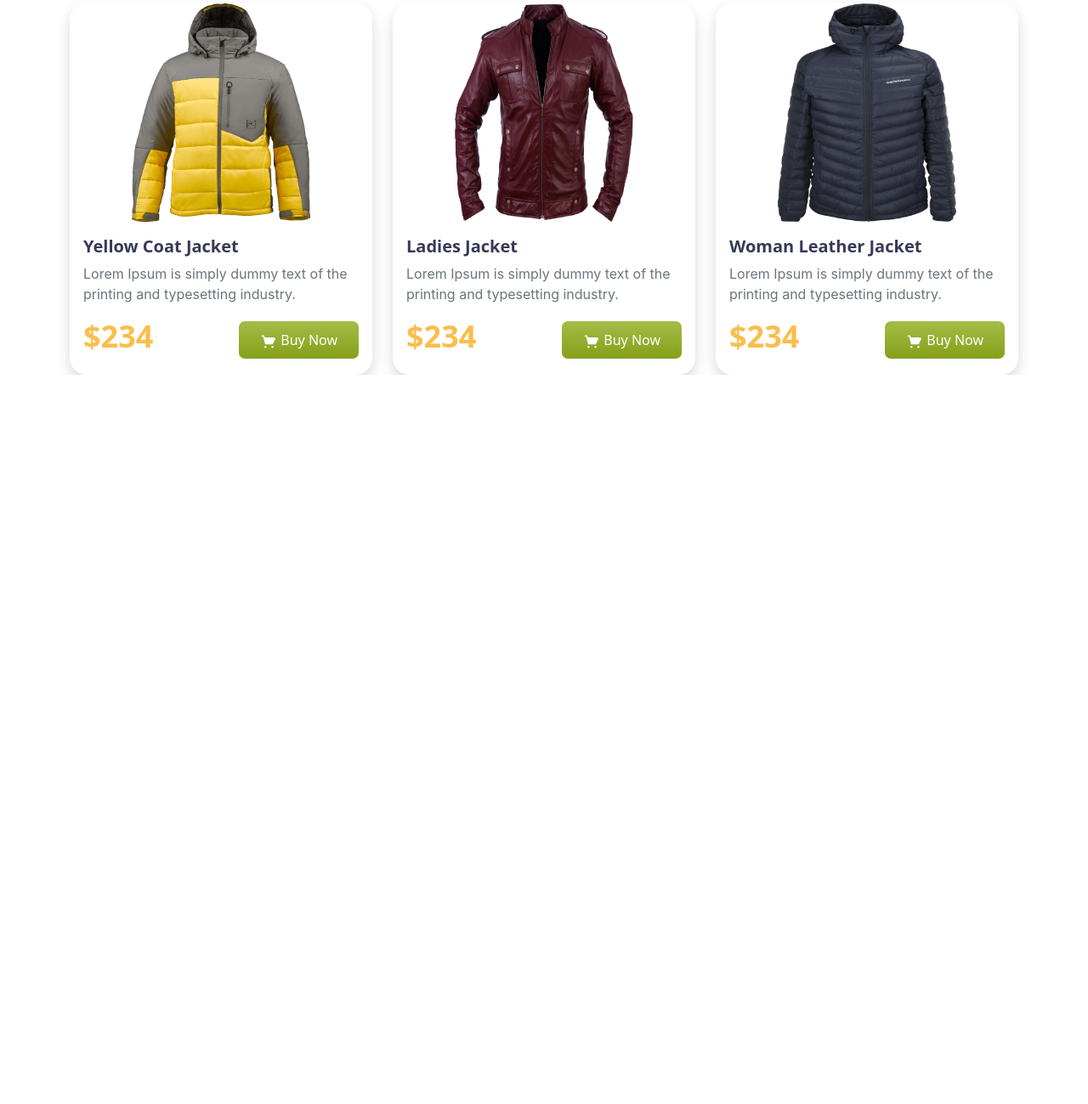
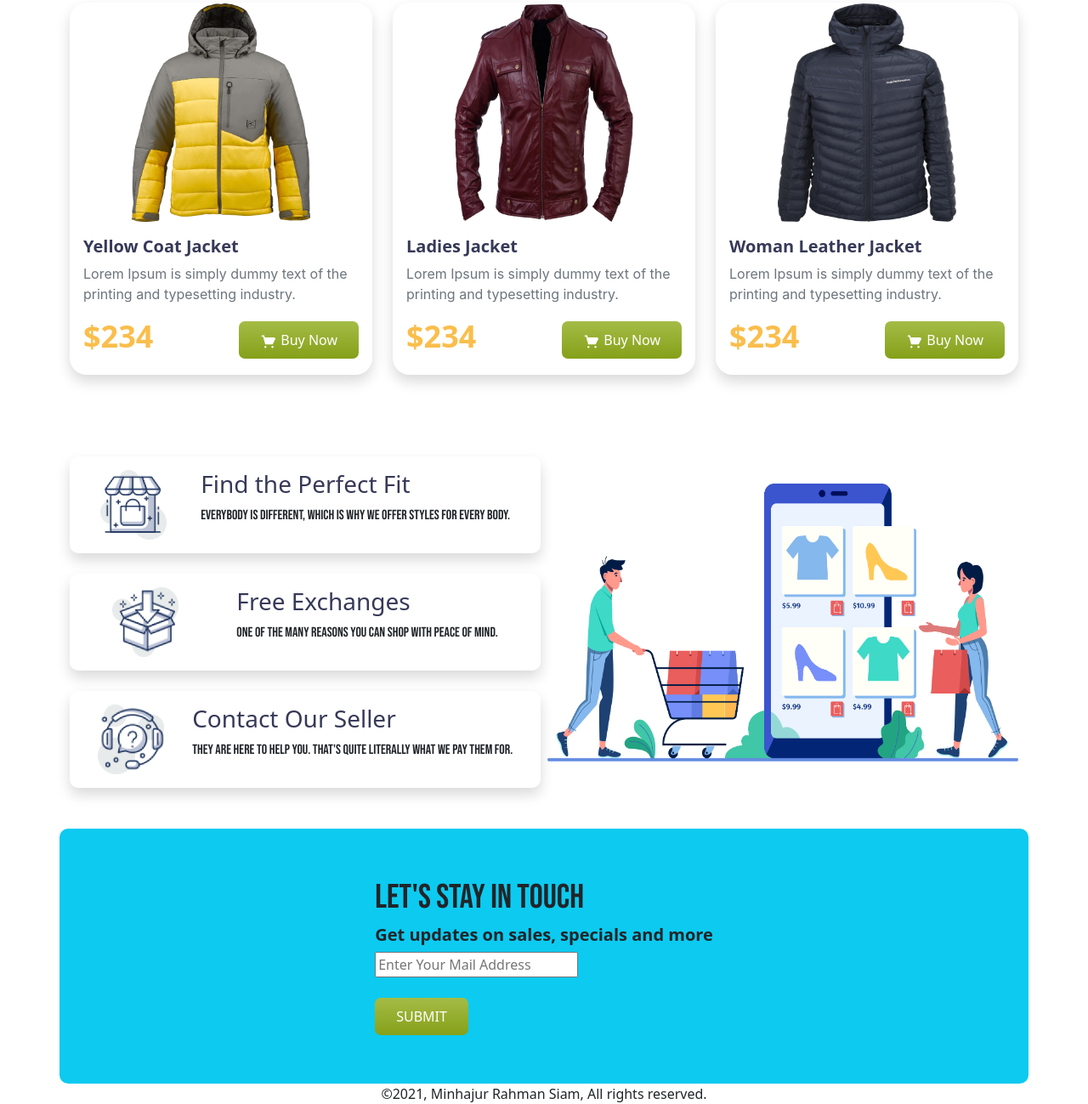
Before and after one commit to MinhajSiam/penguin-fashion, a plain HTML site: page index.html in a window 1280 px wide. Shown: the part 1176-2475 px from the top of the page at 85% size. Before the commit the page ends 1617 px from the top, so only its background shows below. Drawn offline with nearby package versions, Linux system fonts and the light colour scheme.

Commit message:
allmost complete

```diff
--- a/index.html
+++ b/index.html
@@ -200,8 +200,54 @@
                 </div>
             </div>
         </section>
-
+        <!-- ----------Section--3------------ -->
+        <section class="container mt-5 pt-5">
+            <div class="row g-2 d-flex justify-content-between align-items-center">
+                <div class="col-lg-6">
+                    <div style="border-radius: 10px;" class="d-flex shadow p-3 justify-content-around">
+                        <img style="width: 78px; height: 82px;" src="Logo, Icon/image 12.png" alt="">
+                        <div>
+                            <h3 class="head-2">Find the Perfect Fit</h3>
+                            <p>Everybody is different, which is why we offer styles for every body.</p>
+                        </div>
+                    </div>
+                    <br>
+                    <div style="border-radius: 10px;" class="d-flex shadow p-3 justify-content-around">
+                        <img style="width: 78px; height: 82px;" src="Logo, Icon/image 13.png" alt="">
+                        <div>
+                            <h3 class="head-2">Free Exchanges</h3>
+                            <p>One of the many reasons you can shop with peace of mind.</p>
+                        </div>
+                    </div>
+                    <br>
+                    <div style="border-radius: 10px;" class="d-flex shadow p-3 justify-content-around">
+                        <div>
+                            <img style="width: 78px; height: 82px;" src="Logo, Icon/image 14.png" alt="">
+                        </div>
+                        <div>
+                            <h3 class="head-2">Contact Our Seller</h3>
+                            <p>They are here to help you. That's quite literally what we pay them for.</p>
+                        </div>
+                    </div>
+                </div>
+                <div class="col-lg-6">
+                    <img style="width: 100%;" src="Logo, Icon/XMLID 1.png" alt="">
+                </div>
+            </div>
+        </section>
+        <section style="height: 300px; border-radius: 10px;"
+            class="container mt-5 bg-info d-flex align-items-center justify-content-center">
+            <div>
+                <h1>LET'S STAY IN TOUCH</h1>
+                <h5>Get updates on sales, specials and more</h5>
+                <input type="text" placeholder="Enter Your Mail Address"><br><br>
+                <button class="btn btn-customized">SUBMIT</button>
+            </div>
+        </section>
     </main>
+    <footer class="d-flex justify-content-center">
+        &copy;2021, Minhajur Rahman Siam, All rights reserved.
+    </footer>
 
 
 
```
